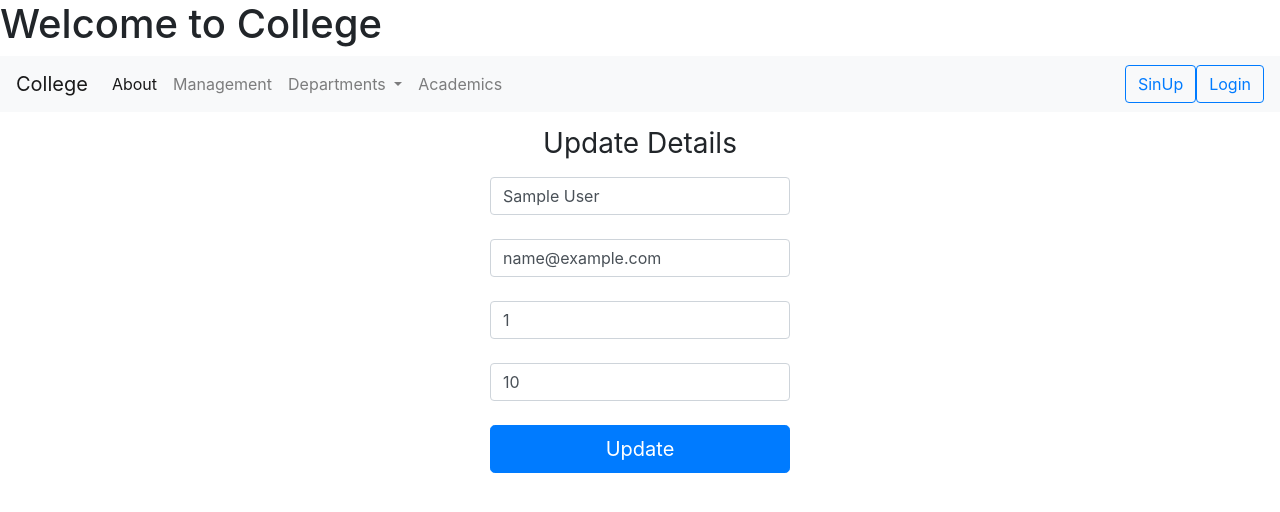
After one commit to anilpolineni/Django-Training-Program_Batch-5, a Django app: page /student/edit/1 in a window 1280 px wide. The commit adds this page. Shown: the top 512 px of the page. Run offline with Django 3.2, Linux system fonts and the light colour scheme; tables that the repository leaves empty hold one stand-in row (values such as "Sample post"); some libraries are stand-ins or nearby versions.

Commit message:
3rd sep 2020

```diff
--- /dev/null
+++ b/Django_workshop/College/CSE/templates/edit.html
@@ -0,0 +1,15 @@
+{% extends 'index.html' %}
+
+{% block foo %}
+
+<form class="form-signin" style="text-align: center;" method="post">
+    {% csrf_token %}
+      <h1 class="h3 mb-3 font-weight-normal">Update Details</h1>
+
+    <input type="text"  class="form-control" placeholder="Name" name="name" value="{{ data.student_name }}"><br>
+    <input type="email" class="form-control" placeholder="Email address" name="email" value="{{ data.email }}"><br>
+    <input type="text" class="form-control" placeholder="Phone number" name="phone_num" value="{{ data.phone_num }}"><br>
+    <input type="text" class="form-control" placeholder="age" name="age" value="{{ data.age }}"><br>
+      <button class="btn btn-lg btn-primary btn-block" type="submit">Update</button>
+</form>
+{% endblock %}
--- a/Django_workshop/College/CSE/templates/student_data.html
+++ b/Django_workshop/College/CSE/templates/student_data.html
@@ -16,8 +16,9 @@
     <td>{{ i.email }}</td>
     <td>{{ i.phone_num }}</td>
     <td>{{ i.age }}</td>
-        <td><button name="edit" type="submit" class="btn btn-info">Edit</button>
-        <button name="delete" type="submit" class="btn btn-warning">Delete</button></td>
+        <td><a href="{% url 'edit' i.id %}" class="btn btn-info" >Edit</a>
+            <a href="{% url 'delete' i.id %}" class="btn btn-danger">Delete</a>
+
     </tr>
 {% endfor %}
     </tbody>
--- a/Django_workshop/College/CSE/urls.py
+++ b/Django_workshop/College/CSE/urls.py
@@ -1,7 +1,9 @@
 from django.contrib import admin
 from django.urls import path
-# from
-#
-# urlpatterns = [
-#
-# ]
+from CSE import views
+
+
+urlpatterns = [
+    path('edit/<int:id>', views.edit, name='edit'),
+    path('delete/<int:id>', views.delete, name='delete')
+]
--- a/Django_workshop/College/CSE/views.py
+++ b/Django_workshop/College/CSE/views.py
@@ -1,4 +1,4 @@
-from django.shortcuts import render
+from django.shortcuts import render, redirect
 from django.http import HttpResponse
 from .models import CseStudentRegister
 
@@ -24,10 +24,29 @@ def register(request):
         student = CseStudentRegister(student_name=name, phone_num=phone_num,
                                      email=email, age=age)
         student.save()
-        return HttpResponse("Done saving user!!!")
+        return redirect('student_details')
     return render(request, 'register.html')
 
 
 def student_details(request):
     details = CseStudentRegister.objects.all()
     return render(request,'student_data.html', {'data': details})
+
+
+def edit(request, id):
+    student = CseStudentRegister.objects.get(id=id)
+    if request.method == "POST":
+        student.student_name = request.POST.get('name')
+        student.email = request.POST.get('email')
+        student.phone_num = request.POST.get('phone_num')
+        student.age = request.POST.get('age')
+
+        student.save()
+        return redirect('student_details')
+    return render(request, 'edit.html', {'data': student})
+
+
+def delete(request,id):
+    student = CseStudentRegister.objects.get(id=id)
+    student.delete()
+    return redirect('student_details')
--- a/Django_workshop/College/College/urls.py
+++ b/Django_workshop/College/College/urls.py
@@ -23,4 +23,5 @@ urlpatterns = [
     path('home/about', views.about, name='testing'),
     path('student/register/', views.register, name='register'),
     path('student/display', views.student_details, name='student_details'),
+    path('student/', include('CSE.urls'))
  ]
```
Also changed, not shown: Django_workshop/College/db.sqlite3.
